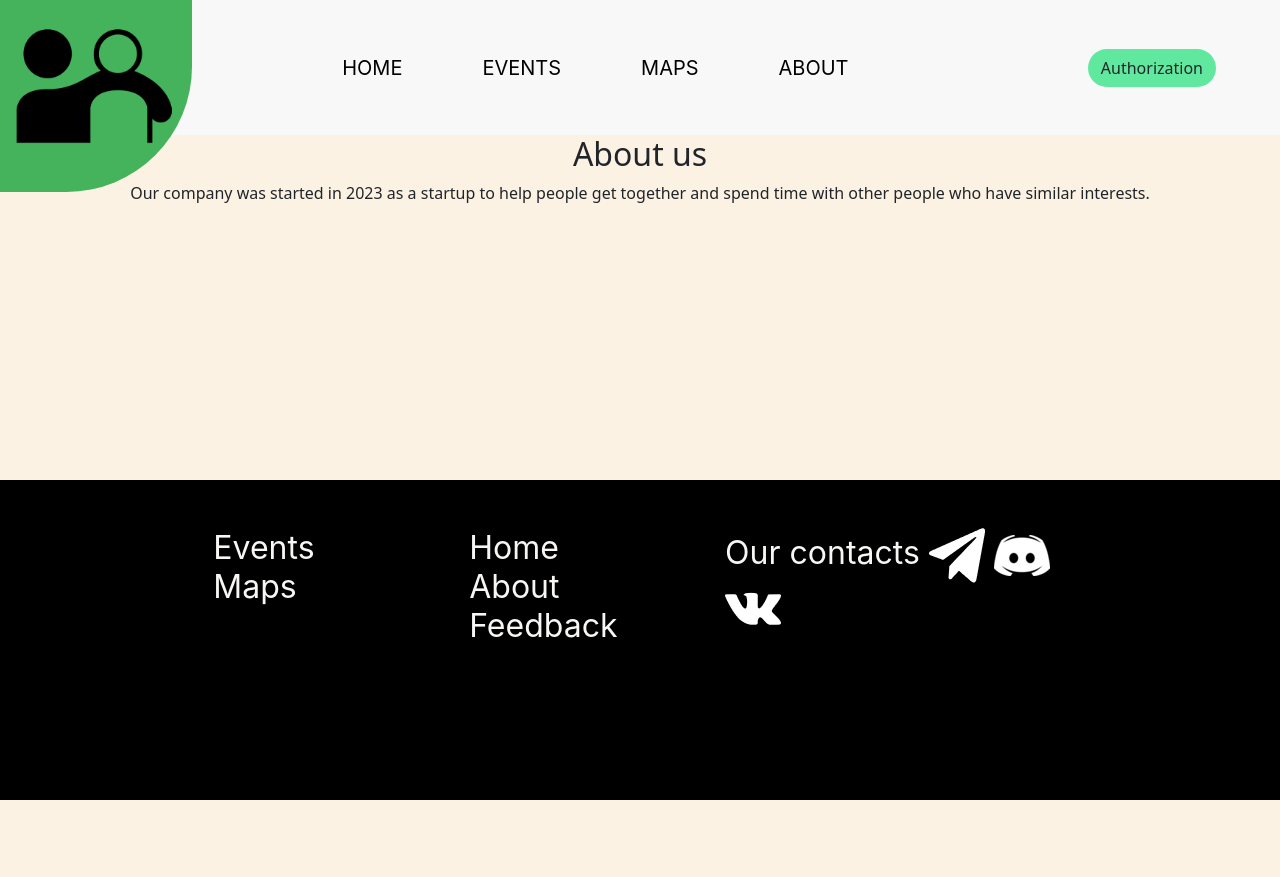
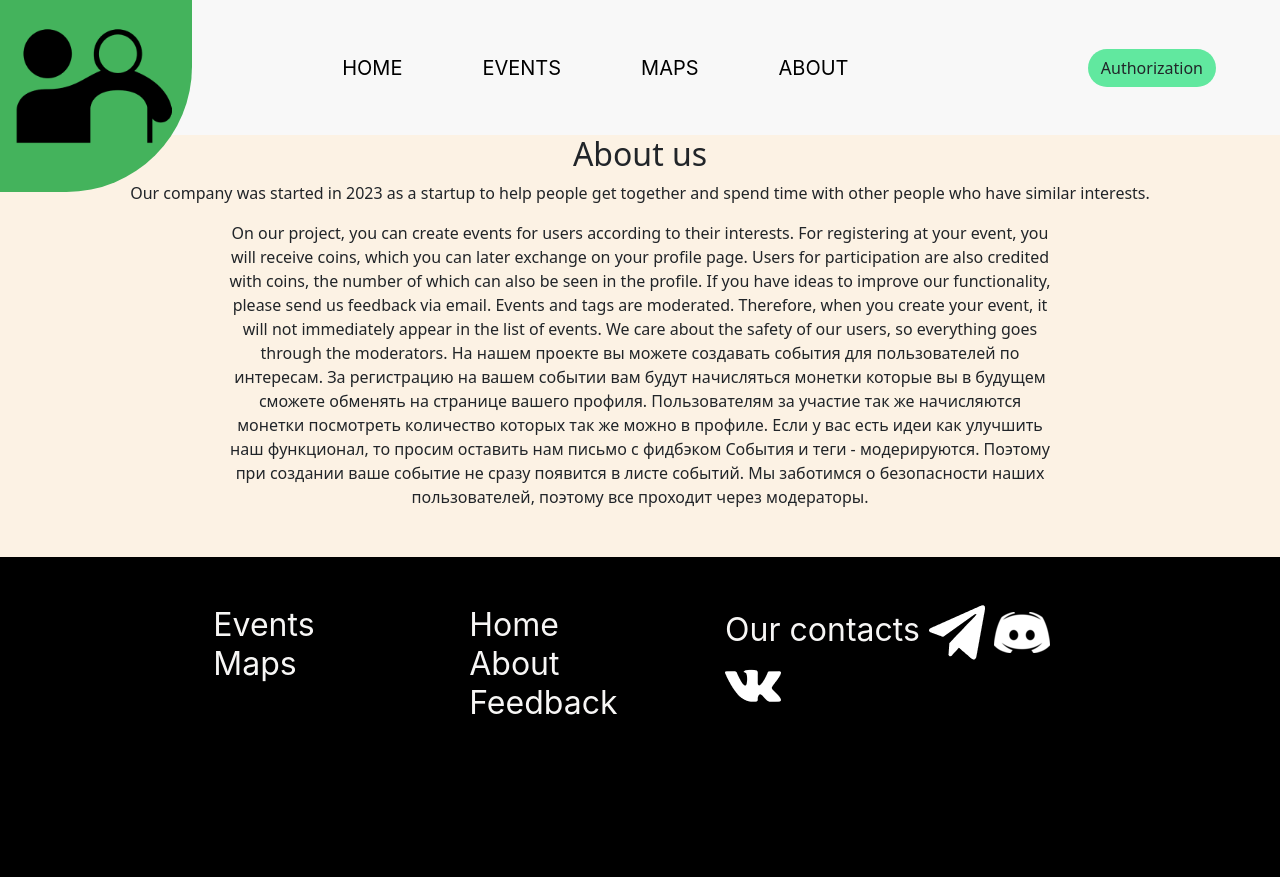
Before and after one commit to mge410/eventbe, a Django app: page /about/ in a window 1280 px wide. Before the commit the page ends 800 px from the top, so only its background shows below. Run offline with Django 3.2, Linux system fonts and the light colour scheme; some libraries are stand-ins or nearby versions.

Commit message:
Update templates

```diff
--- a/eventbe/templates/about/about.html
+++ b/eventbe/templates/about/about.html
@@ -5,10 +5,19 @@
 
 
 {% block content %}
-<div class="text-center ms-3 me-3">
+<div class="text-center ms-3 me-3 d-flex flex-column align-items-center">
     <h2>{% translate "About us" %}</h2>
     <p>
         {% translate  "Our company was started in 2023 as a startup to help people get together and spend time with other people who have similar interests." %}
     </p>
+
+    <div class="col-8">
+        {% translate  "On our project, you can create events for users according to their interests. For registering at your event, you will receive coins, which you can later exchange on your profile page. Users for participation are also credited with coins, the number of which can also be seen in the profile. If you have ideas to improve our functionality, please send us feedback via email. Events and tags are moderated. Therefore, when you create your event, it will not immediately appear in the list of events. We care about the safety of our users, so everything goes through the moderators." %}
+        На нашем проекте вы можете создавать события для пользователей по интересам. За регистрацию на вашем событии вам будут начисляться монетки которые вы в будущем сможете обменять на странице вашего профиля. Пользователям за участие так же начисляются монетки посмотреть количество которых так же можно в профиле.
+
+        Если у вас есть идеи как улучшить наш функционал, то просим оставить нам письмо с фидбэком
+
+        События и теги - модерируются. Поэтому при создании ваше событие не сразу появится в листе событий. Мы заботимся о безопасности наших пользователей, поэтому все проходит через модераторы.
+    </div>
 </div>
 {% endblock %}
--- a/eventbe/templates/events/add_tags.html
+++ b/eventbe/templates/events/add_tags.html
@@ -8,7 +8,10 @@
 
 {% block content %}
 <div class="container text-center">
-  <h2 class="mb-5">{% translate "Tag request" %}</h2>
+  <h2 class="mb-5 mt-1">{% translate "Tag request" %}</h2>
+    <div class="tab-content mb-5 display-5">
+        {% translate "Leave a request to add a tag. After moderation, we will send you an information letter." %}
+    </div>
   {% if messages %}
   <ul class="messages">
     {% for message in messages %}
--- a/eventbe/templates/events/event_detail.html
+++ b/eventbe/templates/events/event_detail.html
@@ -11,8 +11,9 @@
         <div class="d-inline col-6">
           <h1 class="display-4 fw-bold lh-1 mb-3">{{ event.title }}</h1>
           <div class="row">
-            <form action="{% url 'events:add_members' %}" method="post" class="w-50 ">{% csrf_token %}<input name="event_id" type="hidden" value="{{ event.id }}"><button class="btn btn-green d-block" type="submit">{% if request.user not in event.members.all %}{% translate 'Take part' %}{% else %}{% translate 'Don\'t take part' %}{% endif %}</button></form>
-          </div>
+            {% if event.organizer.id != user.id %}
+              <form action="{% url 'events:add_members' %}" method="post" class="w-50 ">{% csrf_token %}<input name="event_id" type="hidden" value="{{ event.id }}"><button class="btn btn-green d-block" type="submit">{% if request.user not in event.members.all %}{% translate 'Take part' %}{% else %}{% translate 'Don\'t take part' %}{% endif %}</button></form>
+            {% endif %}          </div>
           <!--================ Tags =================-->
           {% if messages %}
           <ul class="messages">
--- a/eventbe/templates/include/footer.html
+++ b/eventbe/templates/include/footer.html
@@ -21,6 +21,13 @@
             {% translate "Maps" %}
           </a>
         </li>
+        {% if user.is_authenticated %}
+          <li class="footer__item">
+            <a class="footer__link" href="{% url 'events:create_event' %}">
+              {% translate "Create tag" %}
+            </a>
+          </li>
+        {% endif %}
       </ul>
 
       <ul class="col text-left">
```
Also changed, not shown: eventbe/events/views.py (+7 -0 lines), eventbe/templates/events/events_list.html (+6 -3 lines), eventbe/locale/ru/LC_MESSAGES/django.po.
